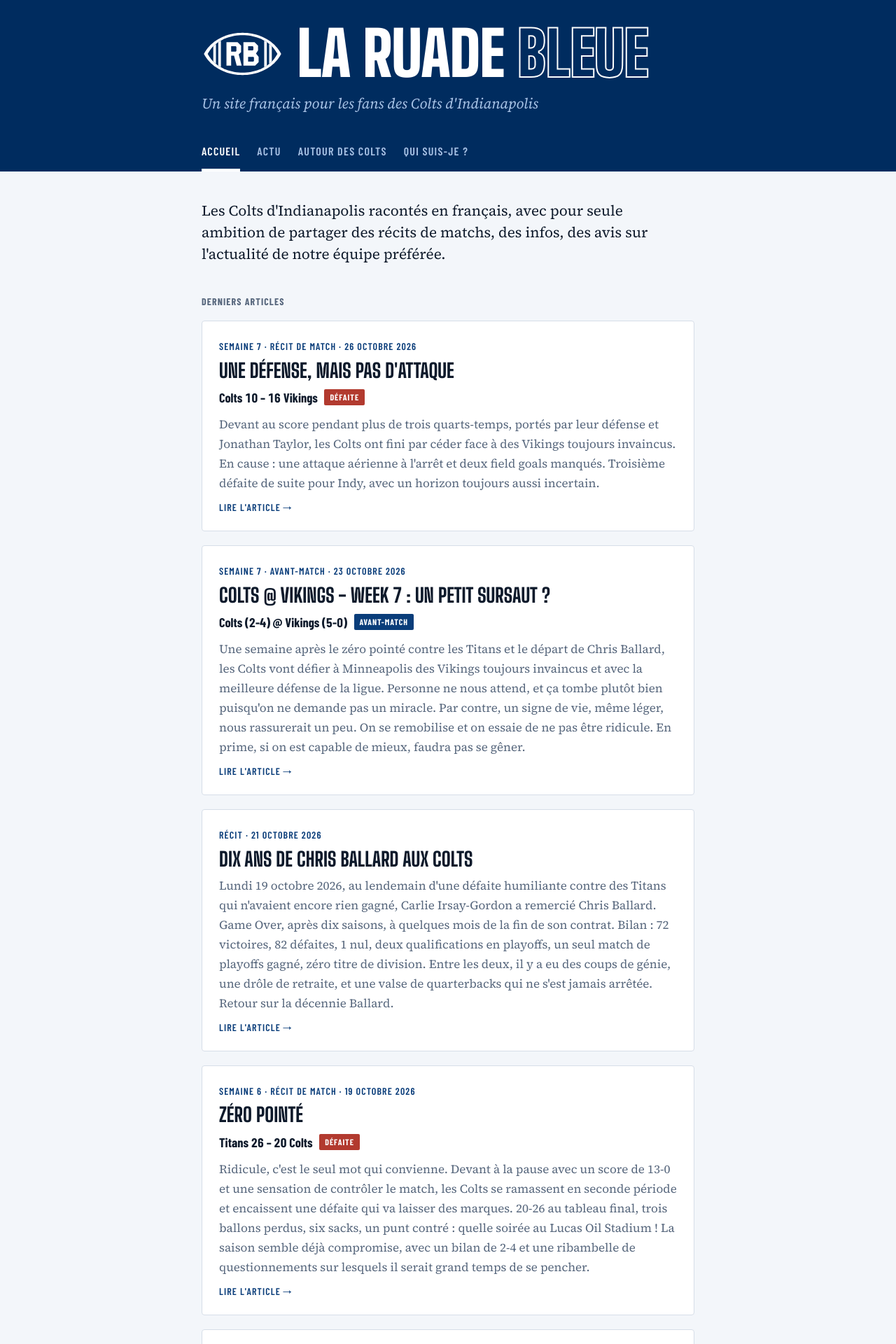
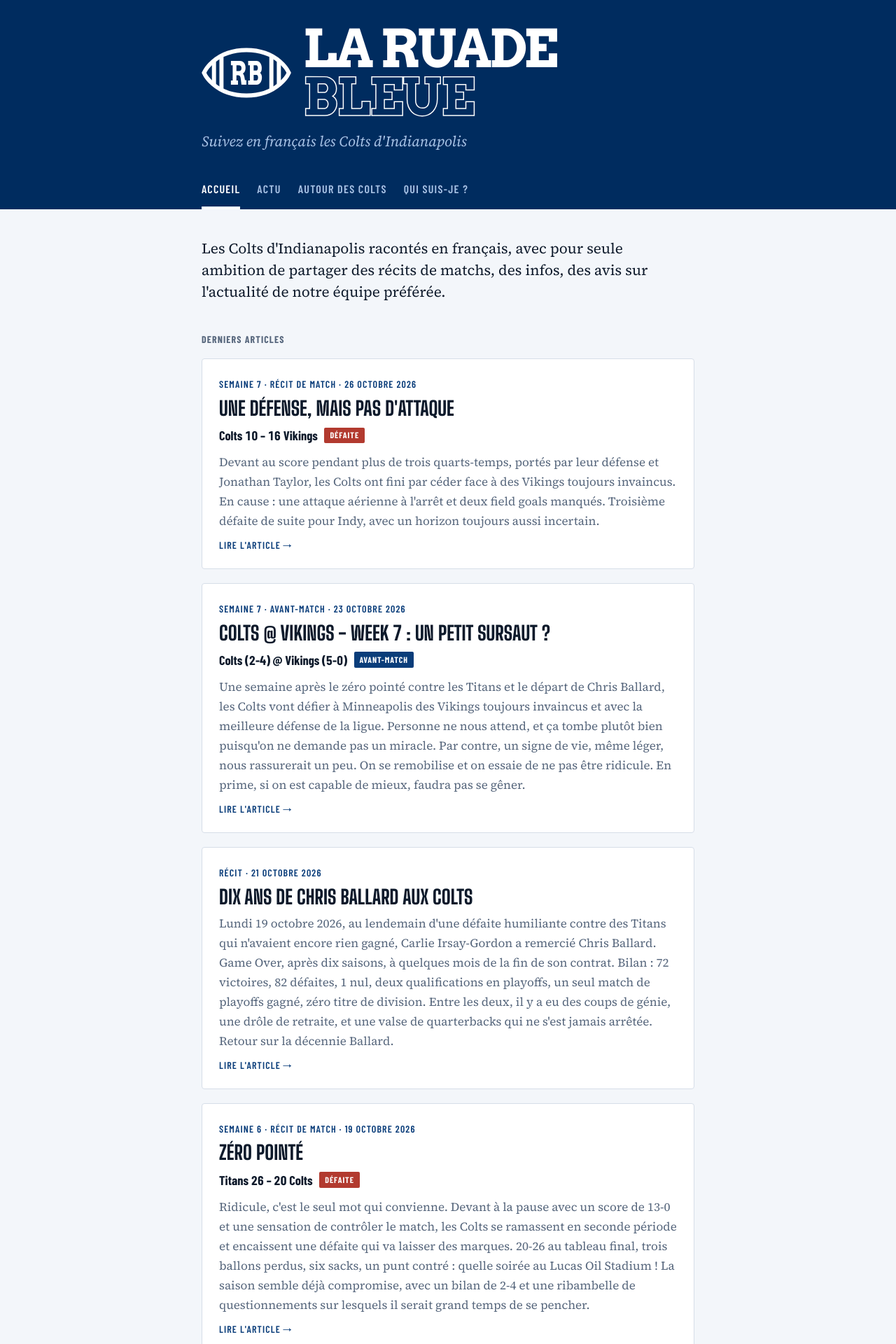
Before and after one commit to laruadebleue/laruadebleue.github.io, a Jekyll site: the page built from index.html, in a window 1280 px wide. Shown: the top 1920 px of the page at 70% size. Built offline with Jekyll 4.4.1, drawn with Linux system fonts in a browser that asks for light colours.

Commit message:
Nouveau logo RB, titre en police slab et nouveau sous-titre

```diff
--- a/_config.yml
+++ b/_config.yml
@@ -1,6 +1,6 @@
 # Réglages généraux du site La Ruade Bleue
 title: La Ruade Bleue
-tagline: Un site français pour les fans des Colts d'Indianapolis
+tagline: "Suivez en français les Colts d'Indianapolis"
 description: >-
   Récits de matchs, infos et avis sur l'actualité des Indianapolis Colts.
   Un site de fans francophones.
--- a/_layouts/default.html
+++ b/_layouts/default.html
@@ -8,19 +8,19 @@
 <meta name="description" content="{% if page.chapeau %}{{ page.chapeau | escape }}{% else %}{{ site.description | escape }}{% endif %}">
 <link rel="preconnect" href="https://fonts.googleapis.com">
 <link rel="preconnect" href="https://fonts.gstatic.com" crossorigin>
-<link rel="stylesheet" href="https://fonts.googleapis.com/css2?family=Barlow+Condensed:wght@500;600;700&family=Big+Shoulders+Display:wght@800;900&family=Source+Serif+4:ital,opsz,wght@0,8..60,400;0,8..60,600;1,8..60,400&display=swap">
+<link rel="stylesheet" href="https://fonts.googleapis.com/css2?family=Arvo:wght@700&family=Barlow+Condensed:wght@500;600;700&family=Big+Shoulders+Display:wght@800;900&family=Source+Serif+4:ital,opsz,wght@0,8..60,400;0,8..60,600;1,8..60,400&display=swap">
 <link rel="stylesheet" href="{{ '/assets/css/style.css' | relative_url }}?v={{ site.time | date: '%s' }}">
-<link rel="icon" href="{{ '/favicon.ico' | relative_url }}?v=2" sizes="any">
-<link rel="icon" href="{{ '/favicon.svg' | relative_url }}?v=2" type="image/svg+xml">
-<link rel="apple-touch-icon" href="{{ '/apple-touch-icon.png' | relative_url }}?v=2">
+<link rel="icon" href="{{ '/favicon.ico' | relative_url }}?v=3" sizes="any">
+<link rel="icon" href="{{ '/favicon.svg' | relative_url }}?v=3" type="image/svg+xml">
+<link rel="apple-touch-icon" href="{{ '/apple-touch-icon.png' | relative_url }}?v=3">
 <link rel="alternate" type="application/atom+xml" title="La Ruade Bleue" href="{{ '/feed.xml' | relative_url }}">
 </head>
 <body>
 <header class="masthead">
   <div class="wrap masthead-inner">
     <a class="wordmark" href="{{ '/' | relative_url }}">
-      <img class="wordmark-logo" src="{{ '/assets/img/logo.svg' | relative_url }}" alt="" width="140" height="100">
-      <span>La Ruade <span class="wordmark-accent">Bleue</span></span>
+      <img class="wordmark-logo" src="{{ '/assets/img/logo.svg' | relative_url }}" alt="" width="152" height="84">
+      <span>La R<span class="kern">u</span>a<span class="kern">d</span>e <span class="wordmark-accent">Bleue</span></span>
     </a>
     <p class="tagline">{{ site.tagline }}</p>
     <nav class="nav" aria-label="Rubriques">
--- a/assets/css/style.css
+++ b/assets/css/style.css
@@ -115,12 +115,12 @@
   padding-block: 2.2rem 0;
 }
 .wordmark {
-  font-family: var(--font-display);
-  font-weight: 900;
-  font-size: var(--step-4);
-  line-height: 0.88;
+  font-family: "Arvo", Rockwell, "Roboto Slab", Georgia, serif;
+  font-weight: 700;
+  font-size: calc(var(--step-4) * 0.85);
+  line-height: 0.92;
   text-transform: uppercase;
-  letter-spacing: -0.01em;
+  letter-spacing: -0.035em;
   color: var(--band-ink);
   text-decoration: none;
   display: flex;
@@ -128,6 +128,7 @@
   gap: 0.22em;
   justify-self: start;
 }
+.wordmark .kern { letter-spacing: -0.075em; }
 .wordmark-logo {
   flex-shrink: 0;
   height: 0.95em;
@@ -135,7 +136,7 @@
 }
 .wordmark-accent {
   color: transparent;
-  -webkit-text-stroke: 2px var(--band-ink);
+  -webkit-text-stroke: 1.5px var(--band-ink);
 }
 @supports not (-webkit-text-stroke: 2px white) {
   .wordmark-accent { color: var(--band-soft); }
```
Also changed, not shown: apple-touch-icon.png, assets/img/logo.svg, favicon.ico, favicon.svg.
